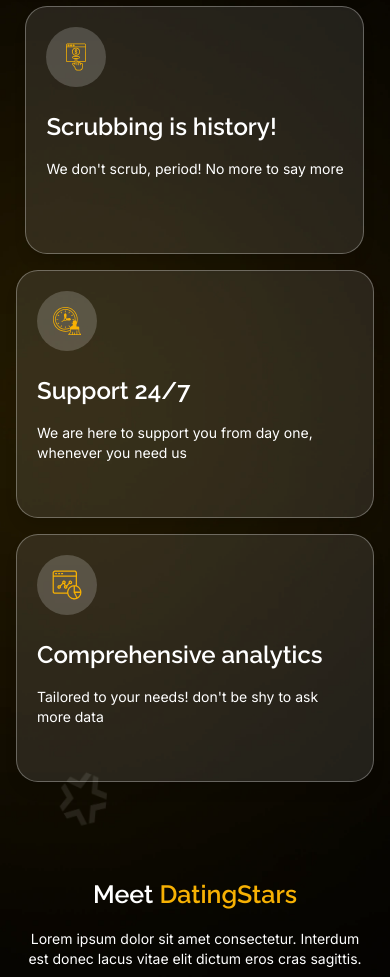
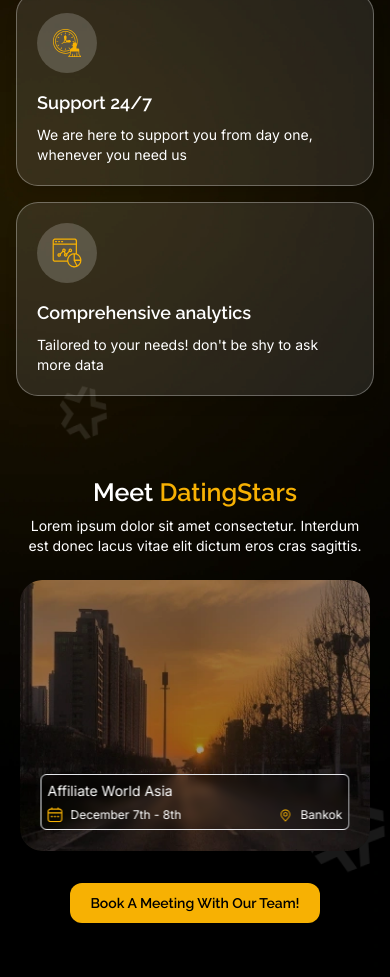
Before and after one commit to vikas-jakhar/datingstar, a React (Create React App) app: page / in a window 390 px wide. Shown: the part 1020-1997 px from the top of the page. Built offline with nearby package versions, Linux system fonts and the light colour scheme.

Commit message:
favicon change

```diff
--- a/src/App.css
+++ b/src/App.css
@@ -24,7 +24,7 @@
 
 .clients .swiper-button-prev {
   top: auto !important;
-  bottom: -110px;
+  bottom: -60px;
   left: 40% !important;
   width: 34px !important;
   height: 34px !important;
@@ -32,7 +32,7 @@
 
 .clients .swiper-button-next {
   top: auto !important;
-  bottom: -110px;
+  bottom: -60px;
   right: 40% !important;
   width: 34px !important;
   height: 34px !important;
@@ -75,3 +75,13 @@
     right: 45% !important;
   }
 }
+
+@media (min-width:768px) {
+  .clients .swiper-button-prev {
+    bottom: -110px !important;
+  }
+
+  .clients .swiper-button-next {
+    bottom: -110px !important;
+  }
+}
--- a/src/components/custom-ui/PrimaryButton.jsx
+++ b/src/components/custom-ui/PrimaryButton.jsx
@@ -1,10 +1,10 @@
 const PrimaryButton = ({ text, hoverClass, className = '', ...props }) => {
     return (
         <button
-            className={`overflow-hidden bg-off-yellow group relative rounded-xl z-[1] sm:text-base ${className}`}
+            className={`overflow-hidden bg-off-yellow group relative rounded-xl z-[1] text-sm sm:text-base ${className}`}
             {...props}
         >
-            <span className="group-hover:drop-shadow-gray-sm font-raleway transition_slow font-semibold text-base text-black">{text}</span>
+            <span className="group-hover:drop-shadow-gray-sm font-raleway transition_slow font-semibold text-black">{text}</span>
             <span className={`h-0 w-0 -z-10 opacity-0 group-hover:opacity-100 transition_slow absolute top-1/2 left-1/2 -translate-x-1/2 -translate-y-1/2 group-hover:rotate-180 group-hover:h-24 group-hover:w-full ${hoverClass}`}></span>
         </button>
     );
--- a/src/components/custom-ui/PrimaryHeading.jsx
+++ b/src/components/custom-ui/PrimaryHeading.jsx
@@ -13,7 +13,7 @@
         <h2 data-aos="zoom-in"
             {...props}
             style={{ fontSize: `clamp(${minFontSize}px, ${sizeReducer}vw, ${maxFontSize}px)` }}
-            className={`${className} font-raleway font-semibold text-white text-center md:leading-custom-xl`}
+            className={`${className} font-raleway leading-8 md:leading-9 font-semibold text-white text-center lg:leading-custom-xl`}
         >
             {text}
             <span className={`font-raleway font-semibold text-off-yellow`}> {yellowText}</span>
--- a/src/components/home/Analytics.jsx
+++ b/src/components/home/Analytics.jsx
@@ -16,18 +16,18 @@
     };
 
     return (
-        <div className='lg:py-24 py-10 sm:py-16 relative'>
+        <div className='lg:py-24 py-10 relative'>
             <div className="container xl:pt-24 mt-1 relative z-[1]">
                 <PrimaryHeading text='Why' yellowText='DatingStars?' />
-                <PrimaryParagraph className='mt-5 text-center max-w-[759px] mx-auto' text='DatingStars has been founded in 2023, but our management team has 10 years+ experience in the casual dating vertical and has developed the best products available in the market.' />
-                <div className="pt-9 flex flex-wrap -mx-3 justify-center flex-row">
+                <PrimaryParagraph className='md:mt-5 sm:mt-3 mt-2 text-center max-w-[759px] mx-auto' text='DatingStars has been founded in 2023, but our management team has 10 years+ experience in the casual dating vertical and has developed the best products available in the market.' />
+                <div className="md:pt-9 sm:pt-5 mt-3 flex flex-wrap -mx-3 justify-center flex-row">
                     {ANALYTICS_DATA.map((i, index) => (
                         <Tilt key={index} className='lg:w-4/12 sm:w-6/12 justify-center' options={tiltOptions}>
                             <div data-aos="zoom-in" className="w-full justify-center flex xl:px-3 px-2 mt-4 xl:mt-6">
-                                <div className="rounded-[22px] group border border-light-gray max-w-[364px] sm:max-w-full min-h-[248px] hover:border-off-yellow transition_slow bg-off-white w-full h-full p-5 transform transition-transform duration-500 ease-in-out hover:scale-[1.05] shadow-lg hover:shadow-2xl">
+                                <div className="rounded-[22px] group border border-light-gray max-w-[364px] sm:max-w-full sm:min-h-[250px] lg:min-h-[248px] hover:border-off-yellow transition_slow bg-off-white w-full h-full p-5 transform transition-transform duration-500 ease-in-out hover:scale-[1.05] shadow-lg hover:shadow-2xl">
                                     <Icon iconName={i.icon} className='w-[60px] h-[60px] rounded-full bg-light-white justify-center transition_slow items-center group-hover:bg-off-yellow' hoverClass='group-hover:fill-black' />
-                                    <p className='mt-6 text-white font-semibold font-raleway text-2xl'>{i.title}</p>
-                                    <PrimaryParagraph className='mt-4' text={i.text} />
+                                    <p className='sm:mt-6 mt-4 text-white font-semibold font-raleway sm:text-xl text-lg md:text-2xl'>{i.title}</p>
+                                    <PrimaryParagraph className='sm:mt-4 mt-2' text={i.text} />
                                 </div>
                             </div>
                         </Tilt>
--- a/src/components/home/Clients.jsx
+++ b/src/components/home/Clients.jsx
@@ -12,10 +12,10 @@
 const Clients = () => {
     return (
         <div className='lg:py-24 md:py-16 py-10'>
-            <div className="container mb-28 pb-1">
+            <div className="container mb-14 lg:mb-28 pb-1">
                 <PrimaryHeading text="Here’s what our" yellowText="clients say" />
                 <PrimaryHeading text="about us...." yellowText="" />
-                <div className="mt-14 pt-1 relative clients">
+                <div className="md:mt-14 sm:mt-8 mt-5 pt-1 relative clients">
                     <Swiper
                         spaceBetween={24}
                         slidesPerView={2}
--- a/src/components/home/Meet.jsx
+++ b/src/components/home/Meet.jsx
@@ -10,11 +10,11 @@
 
 const Meet = () => {
   return (
-    <div className='py-12 relative'>
-      <div className="container my-1.5 relative z-[1]">
+    <div className='sm:py-12 py-10 relative'>
+      <div className="container md:my-1.5 relative z-[1]">
         <PrimaryHeading text='Meet' yellowText='DatingStars' />
-        <PrimaryParagraph className='mt-4 pb-1 text-center w-fit mx-auto' text='Lorem ipsum dolor sit amet consectetur. Interdum est donec lacus vitae elit dictum eros cras sagittis.' />
-        <div className="mt-14 relative meet">
+        <PrimaryParagraph className='md:mt-4 sm:mt-3 mt-2 pb-1 text-center w-fit mx-auto' text='Lorem ipsum dolor sit amet consectetur. Interdum est donec lacus vitae elit dictum eros cras sagittis.' />
+        <div className="md:mt-14 sm:mt-8 mt-5 relative meet">
           <Swiper
             spaceBetween={24}
             slidesPerView={3}
@@ -36,11 +36,6 @@
               },
               640: {
                 slidesPerView: 2,
-                spaceBetween: 16,
-              },
-              768: {
-                slidesPerView: 2,
-                spaceBetween: 16,
               },
               1024: {
                 slidesPerView: 3,
@@ -52,8 +47,8 @@
               <SwiperSlide key={idx}>
                 <div data-aos="zoom-in" className='flex overflow-hidden relative max-w-[364px] w-full rounded-[22px] group'>
                   <img src={i.img} alt="tower" className='w-full transition_slow group-hover:scale-110' />
-                  <div className='p-2.5 absolute bottom-[21px] left-1/2 -translate-x-1/2 border rounded-md w-11/12 xl:w-full max-w-[309px] min-h-[75px] backdrop-blur-sm bg-[#0000001A]'>
-                    <p data-aos="zoom-in" className='text-white text-base font-normal font-inter'>{i.title}</p>
+                  <div className='sm:p-2.5 p-1.5 absolute bottom-[21px] left-1/2 -translate-x-1/2 border rounded-md w-11/12 xl:w-full max-w-[309px] sm:min-h-[75px] backdrop-blur-sm bg-[#0000001A]'>
+                    <p data-aos="zoom-in" className='text-white text-sm sm:text-base font-normal font-inter'>{i.title}</p>
                     <div className='flex items-center justify-between mt-[6px]'>
                       <div data-aos="zoom-in" className='flex items-center gap-2'>
                         <Icon iconName='calendarIcon' />
@@ -80,8 +75,8 @@
             </div>
           </div>
         </div>
-        <div className="flex justify-center md:pb-11 mb-0.5" data-aos="zoom-in">
-          <PrimaryButton hoverClass='group-hover:bg-white' className='w-[288px] h-[48px] mt-[60px]' text='Book A Meeting With Our Team!' />
+        <div className="flex justify-center lg:pb-11 lg:mb-0.5" data-aos="zoom-in">
+          <PrimaryButton hoverClass='group-hover:bg-white' className='sm:w-[288px] w-[250px] h-10 md:h-12 sm:mt-12 mt-8 md:mt-[60px]' text='Book A Meeting With Our Team!' />
         </div>
       </div>
       <img src={star} alt="star" className='bottom-24 right-0 absolute pointer-events-none animate-spin animate-duration' />
--- a/src/components/home/Work.jsx
+++ b/src/components/home/Work.jsx
@@ -6,29 +6,29 @@
 
 const Work = () => {
     return (
-        <div className='sm:py-14 py-7 relative'>
+        <div className='md:py-14 pt-2 pb-7 relative'>
             <div className="container my-1.5 relative z-[1]">
                 <div className="flex flex-col lg:flex-row gap-7 items-center justify-between">
                     <div className="max-w-[474px] w-full flex flex-col items-center lg:items-start">
                         <PrimaryHeading className='lg:text-start' text='Let’s work together' yellowText='' />
                         <PrimaryParagraph className='mt-4 text-center lg:text-left' text='Building long term relationships with advertisers and publisher, is at core of our business' />
-                        <p data-aos="zoom-in" className='mt-10 text-white text-center lg:text-left font-raleway text-2xl font-semibold'>Get in touch</p>
+                        <p data-aos="zoom-in" className='md:mt-10 sm:mt-7 mt-5 text-white text-center lg:text-left font-raleway text-lg sm:text-xl md:text-2xl font-semibold'>Get in touch</p>
                         <PrimaryParagraph className='mt-3 text-center lg:text-left  ' text='Feel free to send us an email or complete the form, we are always happy to answer your questions and meet you.' />
                         <a data-aos="zoom-in" href="mailto:support@datingstars.com" className='text-base group transition_slow hover:text-off-yellow font-normal font-inter text-white flex gap-3 items-center mt-5'>
                             <Icon iconName='emailIcon' hoverClass='group-hover:fill-white' />
                             support@datingstars.com
                         </a>
                     </div>
-                    <div data-aos="zoom-in" className="max-w-[565px] min-h-[538px] items-center p-6 flex justify-center w-full bg-form-layer bg-no-repeat bg-100">
-                        <form method="get" className='flex flex-col items-center lg:items-start max-w-[465px] w-full gap-5'>
-                            <div className="flex justify-between flex-col sm:flex-row w-full gap-5">
+                    <div data-aos="zoom-in" className="max-w-[565px] sm:min-h-[538px] items-center py-6 px-4 sm:p-6 flex justify-center w-full bg-form-layer bg-no-repeat bg-100">
+                        <form method="get" className='flex flex-col items-center lg:items-start max-w-[465px] w-full gap-3 sm:gap-5'>
+                            <div className="flex justify-between flex-col sm:flex-row w-full gap-3 sm:gap-5">
                                 <input data-aos="zoom-in" type="text" className='sm:max-w-[222px] outline-none border border-off-gray rounded-[10px] bg-transparent h-[50px] pl-5 font-inter font-normal text-base text-white w-full' placeholder='Name' required />
                                 <input data-aos="zoom-in" type="text" className='sm:max-w-[222px] outline-none border border-off-gray rounded-[10px] bg-transparent h-[50px] pl-5 font-inter font-normal text-base text-white w-full' placeholder='Last Name*' required />
                             </div>
                             <input data-aos="zoom-in" type="email" className='border w-full outline-none border-off-gray rounded-[10px] bg-transparent h-[50px] pl-5 font-inter font-normal text-base text-white' placeholder='Email*' required />
                             <input data-aos="zoom-in" type="number" className='border w-full outline-none border-off-gray rounded-[10px] bg-transparent h-[50px] pl-5 font-inter font-normal text-base text-white number' placeholder='Phone Number*' required />
                             <textarea data-aos="zoom-in" className='border w-full h-[140px] outline-none border-off-gray rounded-[10px] bg-transparent p-5 font-inter font-normal text-base text-white' placeholder='Your message...'></textarea>
-                            <PrimaryButton className='mt-5 w-[159px] h-[48px]' hoverClass='bg-white' text='Send Message' />
+                            <PrimaryButton className='sm:mt-5 mt-3 sm:w-[159px] w-[140px] h-[40px] sm:h-[48px]' hoverClass='bg-white' text='Send Message' />
                         </form>
                     </div>
                 </div>
```
Also changed, not shown: 1 other file (tests, documents, lock files or other folders).
